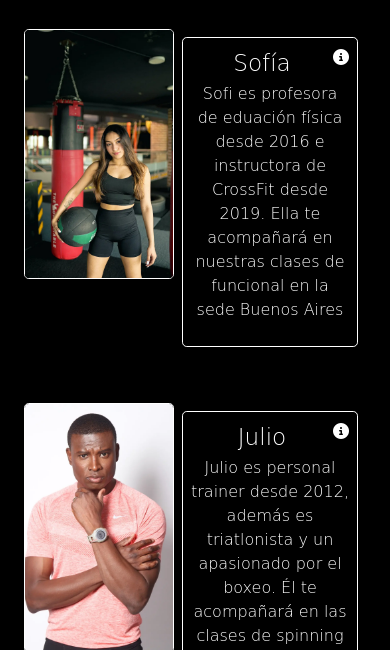
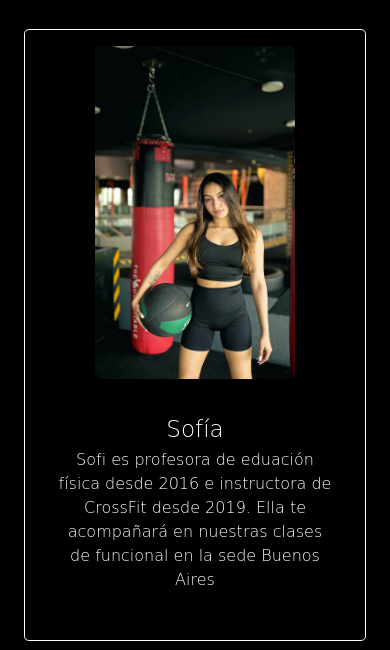
Before and after one commit to carlamarinaap/PF_Apata, a website: page pages/staff.html in a window 390 px wide. Shown: the part 194-844 px from the top of the page. Drawn offline with nearby package versions, Linux system fonts and the light colour scheme; files that its build step writes are made by us from their sources; a web font is replaced by a local one.

Commit message:
Se le agrega recuadro a staff para mobile

```diff
--- a/scss/_mediaQuerys.scss
+++ b/scss/_mediaQuerys.scss
@@ -69,8 +69,6 @@
       }
     }
   }
-
-
   @keyframes desplazo {
     0% {
       opacity: 0;
@@ -83,21 +81,29 @@
   }
   /*STAFF*/
   .staff_container {
+    @include bordes;
+    padding: 1rem;
     display: flex;
-    justify-content: space-around;
+    flex-direction: column;
+    justify-content: center;
     width: auto;
     height: auto;
     .img_container{
+      align-self: center;
       position: static;
-      height: 250px;
+      height: 350px;
       img {
-        width: 150px;
+        width: 200px;
+        border: none;
       }
     }
     .tarjetaInterna {
       height: auto;
       transform:none;
-
+      border: none;
+      span {
+        display: none;
+      }
     }
       &:hover .tarjetaInterna {
         transform: none ;
```
Also changed, not shown: 2 other files.
